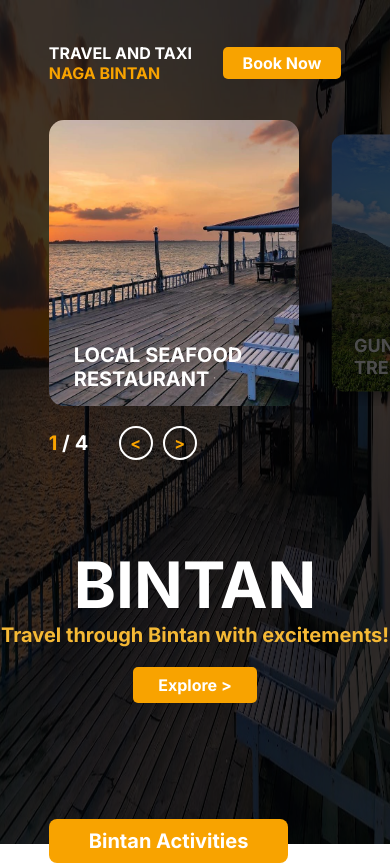
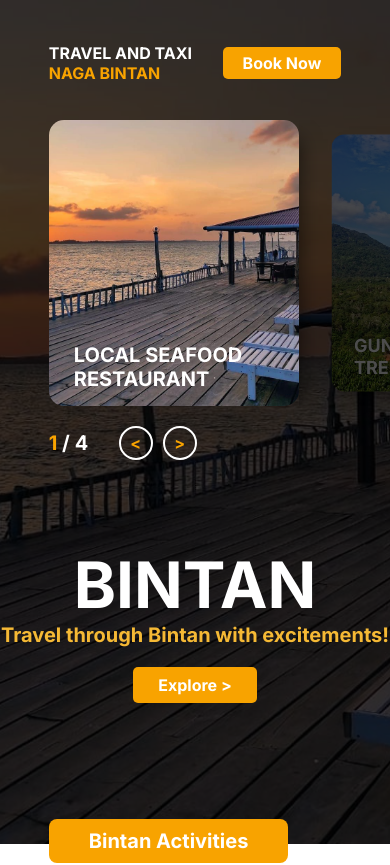
Before and after one commit to FelixFern/Travel-Website, a React (Create React App) app: page / in a window 390 px wide. Shown: the top 865 px of the page. Built offline with nearby package versions, Linux system fonts and the light colour scheme.

Commit message:
fixed small responsive problem

```diff
--- a/src/styles/App.scss
+++ b/src/styles/App.scss
@@ -59,6 +59,7 @@ a {
             img {
                 width: 100vw;
                 height: 100vh;
+                object-fit: cover;
                 filter: brightness(-0.05);
             }
         }
@@ -284,6 +285,8 @@ a {
                     margin-top: 20px;
                     .contact {
                         width: 100%;
+                        flex-direction: column;
+                        row-gap: 10px;
                         justify-content: space-between;
                     }
                 }
```
